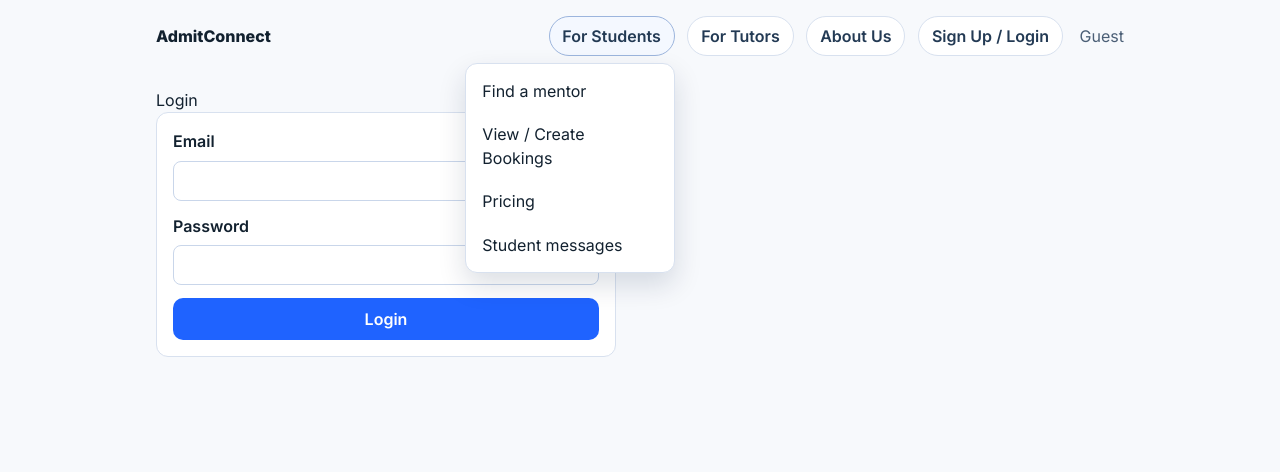
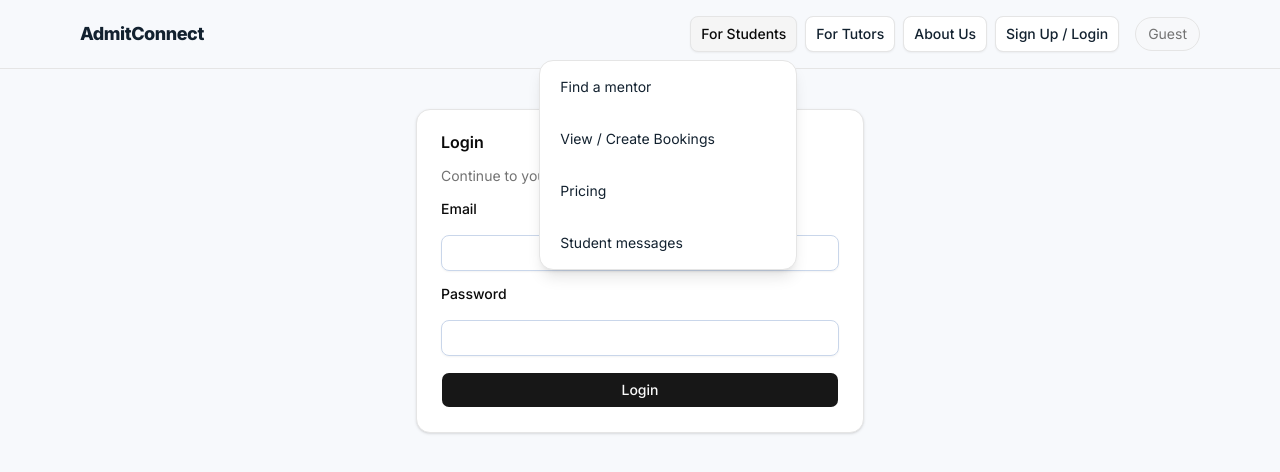
Before and after one commit to mnsbesttinker/admitconnect, a Next.js app: page /login in a window 1280 px wide. Both pictures are taken after a click on the button "For Students". Shown: the top 472 px of the page. Built offline with nearby package versions, Linux system fonts and the light colour scheme; no server answers.

Commit message:
start shadcn migration for shell, nav, and login

```diff
--- a/app/layout.tsx
+++ b/app/layout.tsx
@@ -5,7 +5,7 @@
 import { Inter } from "next/font/google";
 import { cn } from "@/lib/utils";
 
-const inter = Inter({subsets:['latin'],variable:'--font-sans'});
+const inter = Inter({ subsets: ["latin"], variable: "--font-sans" });
 
 export const metadata: Metadata = {
   title: "AdmitConnect",
@@ -19,10 +19,14 @@
 }>) {
   return (
     <html lang="en" className={cn("font-sans", inter.variable)}>
-      <body>
-        <header className="container" style={{ display: "flex", justifyContent: "space-between", alignItems: "center" }}>
-          <Link href="/" style={{ fontWeight: 800 }}>AdmitConnect</Link>
-          <TopNav />
+      <body className="min-h-screen bg-background text-foreground">
+        <header className="border-b">
+          <div className="mx-auto flex w-full max-w-6xl flex-wrap items-center justify-between gap-4 px-4 py-4">
+            <Link href="/" className="text-lg font-extrabold tracking-tight">
+              AdmitConnect
+            </Link>
+            <TopNav />
+          </div>
         </header>
         <main>{children}</main>
       </body>
--- a/app/login/page.tsx
+++ b/app/login/page.tsx
@@ -2,6 +2,10 @@
 
 import { FormEvent, useState } from "react";
 import { useRouter } from "next/navigation";
+import { Button } from "@/components/ui/button";
+import { Card, CardContent, CardDescription, CardHeader, CardTitle } from "@/components/ui/card";
+import { Input } from "@/components/ui/input";
+import { Label } from "@/components/ui/label";
 
 export default function LoginPage() {
   const router = useRouter();
@@ -40,25 +44,42 @@
   }
 
   return (
-    <div className="container">
-      <h1>Login</h1>
-      <section className="card auth-card">
-        <form onSubmit={handleSubmit} className="form-grid">
-          <label>
-            Email
-            <input type="email" value={email} onChange={(event) => setEmail(event.target.value)} required />
-          </label>
-          <label>
-            Password
-            <input type="password" value={password} onChange={(event) => setPassword(event.target.value)} required />
-          </label>
-          <button className="btn" disabled={isSubmitting} type="submit">
-            {isSubmitting ? "Logging in..." : "Login"}
-          </button>
-          {error && <p style={{ color: "#b10033", margin: 0 }}>{error}</p>}
-          {success && <p style={{ color: "#1f7a3f", margin: 0 }}>{success}</p>}
-        </form>
-      </section>
+    <div className="mx-auto w-full max-w-6xl px-4 py-10">
+      <Card className="mx-auto w-full max-w-md">
+        <CardHeader>
+          <CardTitle>Login</CardTitle>
+          <CardDescription>Continue to your AdmitConnect account.</CardDescription>
+        </CardHeader>
+        <CardContent>
+          <form onSubmit={handleSubmit} className="grid gap-4">
+            <div className="grid gap-2">
+              <Label htmlFor="email">Email</Label>
+              <Input
+                id="email"
+                type="email"
+                value={email}
+                onChange={(event) => setEmail(event.target.value)}
+                required
+              />
+            </div>
+            <div className="grid gap-2">
+              <Label htmlFor="password">Password</Label>
+              <Input
+                id="password"
+                type="password"
+                value={password}
+                onChange={(event) => setPassword(event.target.value)}
+                required
+              />
+            </div>
+            <Button className="w-full" disabled={isSubmitting} type="submit">
+              {isSubmitting ? "Logging in..." : "Login"}
+            </Button>
+            {error && <p className="text-sm text-red-700">{error}</p>}
+            {success && <p className="text-sm text-emerald-700">{success}</p>}
+          </form>
+        </CardContent>
+      </Card>
     </div>
   );
 }
--- a/components/top-nav.tsx
+++ b/components/top-nav.tsx
@@ -5,6 +5,8 @@
 import { useCallback, useEffect, useRef, useState } from "react";
 import { usePathname, useRouter } from "next/navigation";
 import type { AppRole } from "@/lib/auth-store";
+import { Button } from "@/components/ui/button";
+import { Badge } from "@/components/ui/badge";
 
 type NavItem = { href: Route; label: string };
 type NavGroup = { key: string; title: string; items: NavItem[] };
@@ -127,23 +129,28 @@
   }
 
   return (
-    <nav className="top-nav" ref={navRef}>
+    <nav className="flex flex-wrap items-center justify-end gap-2" ref={navRef}>
       {navGroups.map((group) => {
         const isOpen = openKey === group.key;
         return (
-            <div className="nav-menu" key={group.key}>
-              <button
+          <div className="relative" key={group.key}>
+            <Button
               type="button"
-                className="nav-trigger"
+              variant="outline"
               aria-expanded={isOpen}
               onClick={() => setOpenKey(isOpen ? null : group.key)}
             >
               {group.title}
-              </button>
+            </Button>
             {isOpen && (
-                <div className="nav-dropdown">
+              <div className="bg-background absolute right-0 z-20 mt-2 grid min-w-56 gap-1 rounded-xl border p-2 shadow-lg">
                 {group.items.map((item) => (
-                    <Link key={item.href} href={item.href} className="nav-dropdown-link" onClick={() => setOpenKey(null)}>
+                  <Link
+                    key={item.href}
+                    href={item.href}
+                    className="hover:bg-muted rounded-md px-3 py-2 text-sm"
+                    onClick={() => setOpenKey(null)}
+                  >
                     {item.label}
                   </Link>
                 ))}
@@ -153,14 +160,16 @@
         );
       })}
 
-        <div className="auth-chip" aria-live="polite">
-          {!isLoadingViewer && !viewer && <span className="muted">Guest</span>}
-          {isLoadingViewer && <span className="muted">Checking session...</span>}
+      <div className="bg-muted/40 ml-2 flex items-center gap-2 rounded-full border px-3 py-1.5 text-sm" aria-live="polite">
+        {!isLoadingViewer && !viewer && <span className="text-muted-foreground">Guest</span>}
+        {isLoadingViewer && <span className="text-muted-foreground">Checking session...</span>}
         {viewer && (
           <>
-              <span>{viewer.name || viewer.email}</span>
-              {viewer.role && <span className="badge">{viewer.role}</span>}
-              <button type="button" onClick={handleLogout} className="btn btn-subtle">Logout</button>
+            <span className="max-w-36 truncate">{viewer.name || viewer.email}</span>
+            {viewer.role && <Badge variant="secondary">{viewer.role}</Badge>}
+            <Button type="button" onClick={handleLogout} variant="secondary" size="sm">
+              Logout
+            </Button>
           </>
         )}
       </div>
--- /dev/null
+++ b/components/ui/badge.tsx
@@ -0,0 +1,27 @@
+import * as React from "react"
+import { cva, type VariantProps } from "class-variance-authority"
+
+import { cn } from "@/lib/utils"
+
+const badgeVariants = cva(
+  "inline-flex items-center justify-center rounded-md border px-2 py-0.5 text-xs font-medium w-fit whitespace-nowrap shrink-0 [&>svg]:size-3 gap-1 [&>svg]:pointer-events-none focus-visible:border-ring focus-visible:ring-ring/50 focus-visible:ring-[3px] overflow-hidden",
+  {
+    variants: {
+      variant: {
+        default: "border-transparent bg-primary text-primary-foreground [a&]:hover:bg-primary/90",
+        secondary: "border-transparent bg-secondary text-secondary-foreground [a&]:hover:bg-secondary/90",
+        destructive: "border-transparent bg-destructive text-white [a&]:hover:bg-destructive/90",
+        outline: "text-foreground [a&]:hover:bg-accent [a&]:hover:text-accent-foreground",
+      },
+    },
+    defaultVariants: {
+      variant: "default",
+    },
+  }
+)
+
+function Badge({ className, variant, ...props }: React.ComponentProps<"span"> & VariantProps<typeof badgeVariants>) {
+  return <span data-slot="badge" className={cn(badgeVariants({ variant }), className)} {...props} />
+}
+
+export { Badge, badgeVariants }
--- /dev/null
+++ b/components/ui/card.tsx
@@ -0,0 +1,29 @@
+import * as React from "react"
+
+import { cn } from "@/lib/utils"
+
+function Card({ className, ...props }: React.ComponentProps<"div">) {
+  return <div data-slot="card" className={cn("bg-card text-card-foreground flex flex-col gap-4 rounded-xl border py-6 shadow-sm", className)} {...props} />
+}
+
+function CardHeader({ className, ...props }: React.ComponentProps<"div">) {
+  return <div data-slot="card-header" className={cn("grid auto-rows-min grid-rows-[auto_auto] items-start gap-1.5 px-6", className)} {...props} />
+}
+
+function CardTitle({ className, ...props }: React.ComponentProps<"div">) {
+  return <div data-slot="card-title" className={cn("leading-none font-semibold", className)} {...props} />
+}
+
+function CardDescription({ className, ...props }: React.ComponentProps<"div">) {
+  return <div data-slot="card-description" className={cn("text-muted-foreground text-sm", className)} {...props} />
+}
+
+function CardContent({ className, ...props }: React.ComponentProps<"div">) {
+  return <div data-slot="card-content" className={cn("px-6", className)} {...props} />
+}
+
+function CardFooter({ className, ...props }: React.ComponentProps<"div">) {
+  return <div data-slot="card-footer" className={cn("flex items-center px-6", className)} {...props} />
+}
+
+export { Card, CardContent, CardDescription, CardFooter, CardHeader, CardTitle }
--- /dev/null
+++ b/components/ui/input.tsx
@@ -0,0 +1,21 @@
+import * as React from "react"
+
+import { cn } from "@/lib/utils"
+
+function Input({ className, type, ...props }: React.ComponentProps<"input">) {
+  return (
+    <input
+      type={type}
+      data-slot="input"
+      className={cn(
+        "border-input file:text-foreground placeholder:text-muted-foreground selection:bg-primary selection:text-primary-foreground flex h-9 w-full min-w-0 rounded-md border bg-transparent px-3 py-1 text-base shadow-xs transition-[color,box-shadow] outline-none file:inline-flex file:h-7 file:border-0 file:bg-transparent file:text-sm file:font-medium disabled:pointer-events-none disabled:cursor-not-allowed disabled:opacity-50 md:text-sm",
+        "focus-visible:border-ring focus-visible:ring-ring/50 focus-visible:ring-[3px]",
+        "aria-invalid:ring-destructive/20 dark:aria-invalid:ring-destructive/40 aria-invalid:border-destructive",
+        className
+      )}
+      {...props}
+    />
+  )
+}
+
+export { Input }
--- /dev/null
+++ b/components/ui/label.tsx
@@ -0,0 +1,9 @@
+import * as React from "react"
+
+import { cn } from "@/lib/utils"
+
+function Label({ className, ...props }: React.ComponentProps<"label">) {
+  return <label data-slot="label" className={cn("text-sm leading-none font-medium", className)} {...props} />
+}
+
+export { Label }
```
Also changed, not shown: 1 other file (tests, documents, lock files or other folders). Lines whose indentation alone changed are shown as unchanged.
